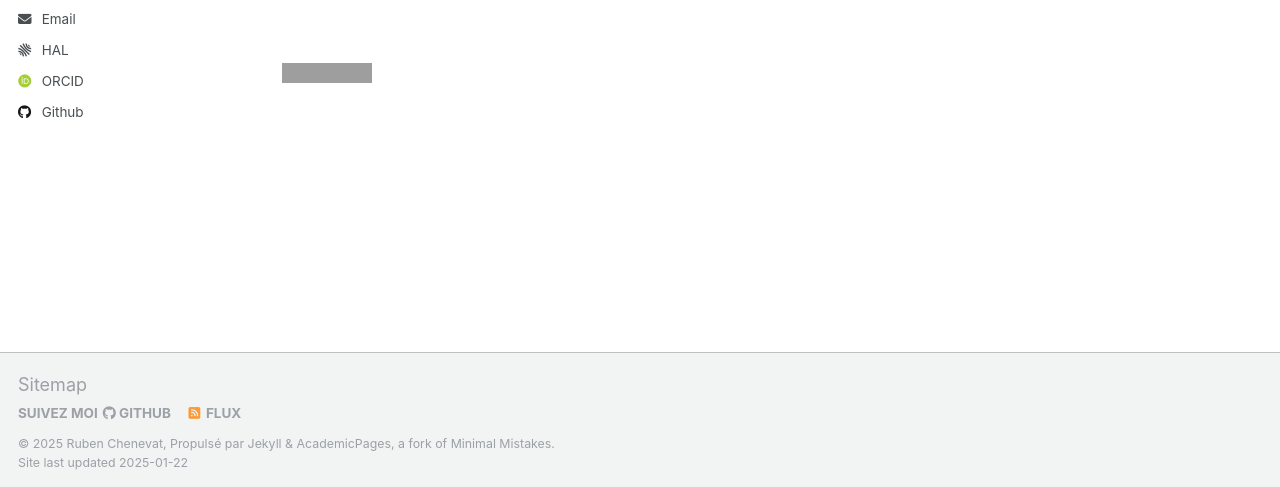
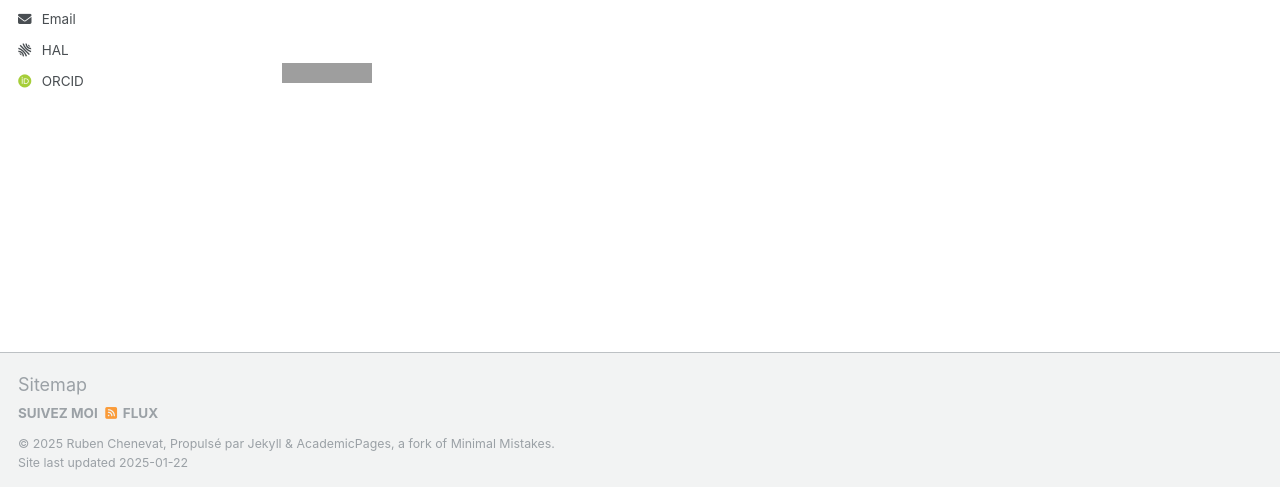
Before and after one commit to rubenchenevat/rubenchenevat.github.io, a Jekyll site: the page built from _pages/about.md, in a window 1280 px wide and 900 px high, scrolled down 744 px. Shown: the part 410-897 px from the top of the window. Built offline with Jekyll 4.4.1, drawn with Linux system fonts in a browser that asks for light colours; some web fonts are replaced; grey boxes are pictures that could not be loaded.

Commit message:
Update _config.yml

```diff
--- a/_config.yml
+++ b/_config.yml
@@ -45,7 +45,7 @@ author:
   bitbucket        : # Username - Update with your username on the site
   codepen          : # Username
   dribbble         : # Username
-  github           : "rubenchenevat"
+  github           : # "rubenchenevat"
   kaggle           : # Username
   stackoverflow    : # User number or user number and name (i.e., use "1" or "1/jeff-atwood")
 
```
